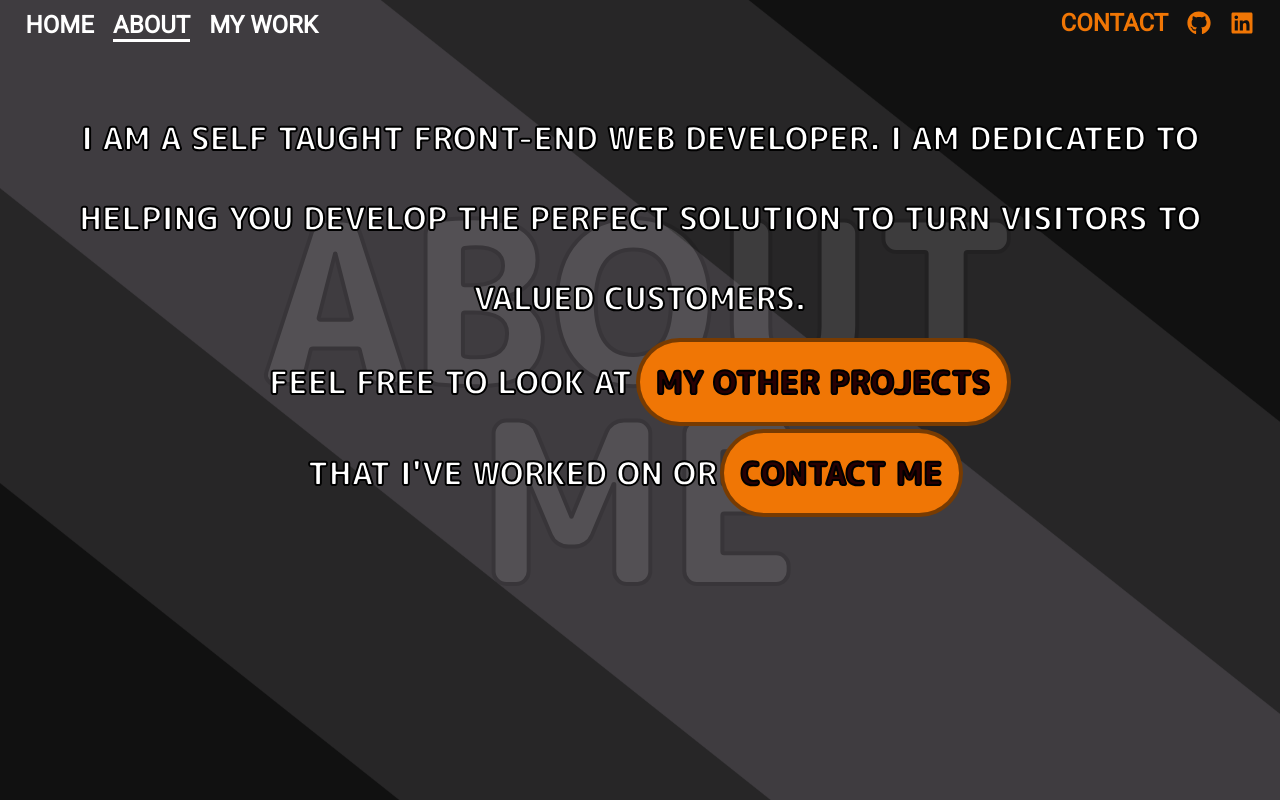
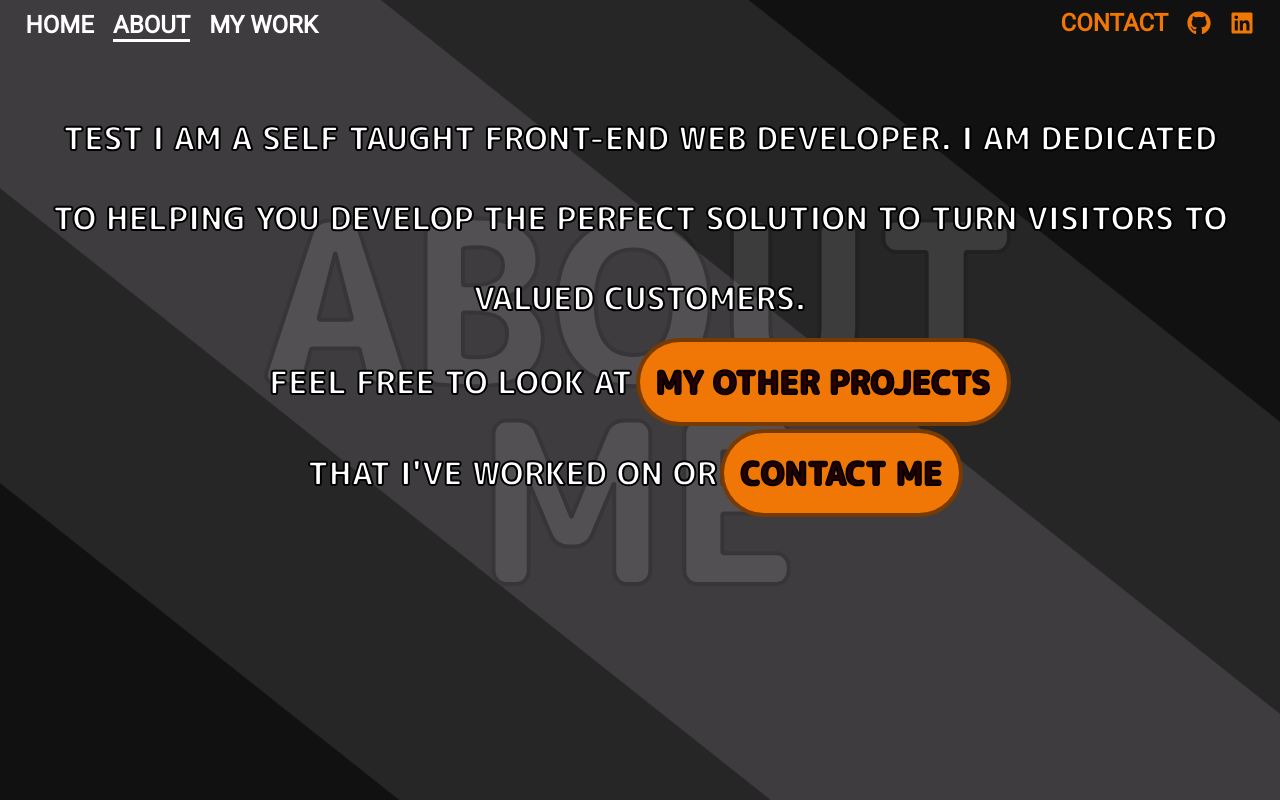
Before and after one commit to amarpustam45/portfolio, a React (Create React App) app: page /about in a window 1280 px wide. Built offline with nearby package versions, Linux system fonts and the light colour scheme.

Commit message:
initial branch commit

```diff
--- a/src/components/About.js
+++ b/src/components/About.js
@@ -8,8 +8,9 @@
       <div className='banner about-banner'>about me</div>
       <section className='about-info'>
         <p className='about-info-main'>
-          I am a self taught front-end web developer. I am dedicated to helping
-          you develop the perfect solution to turn visitors to valued customers.
+          Test I am a self taught front-end web developer. I am dedicated to
+          helping you develop the perfect solution to turn visitors to valued
+          customers.
         </p>
         <section className='work-link-container'>
           <p>Feel free to look at</p>
```
